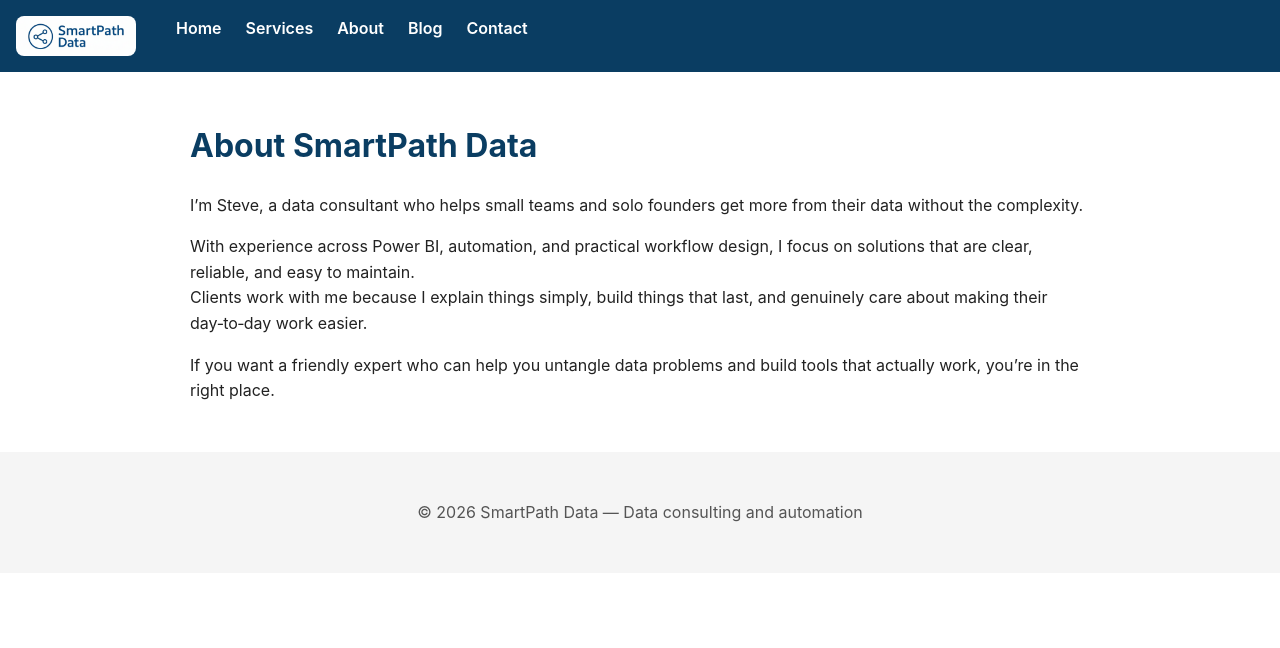
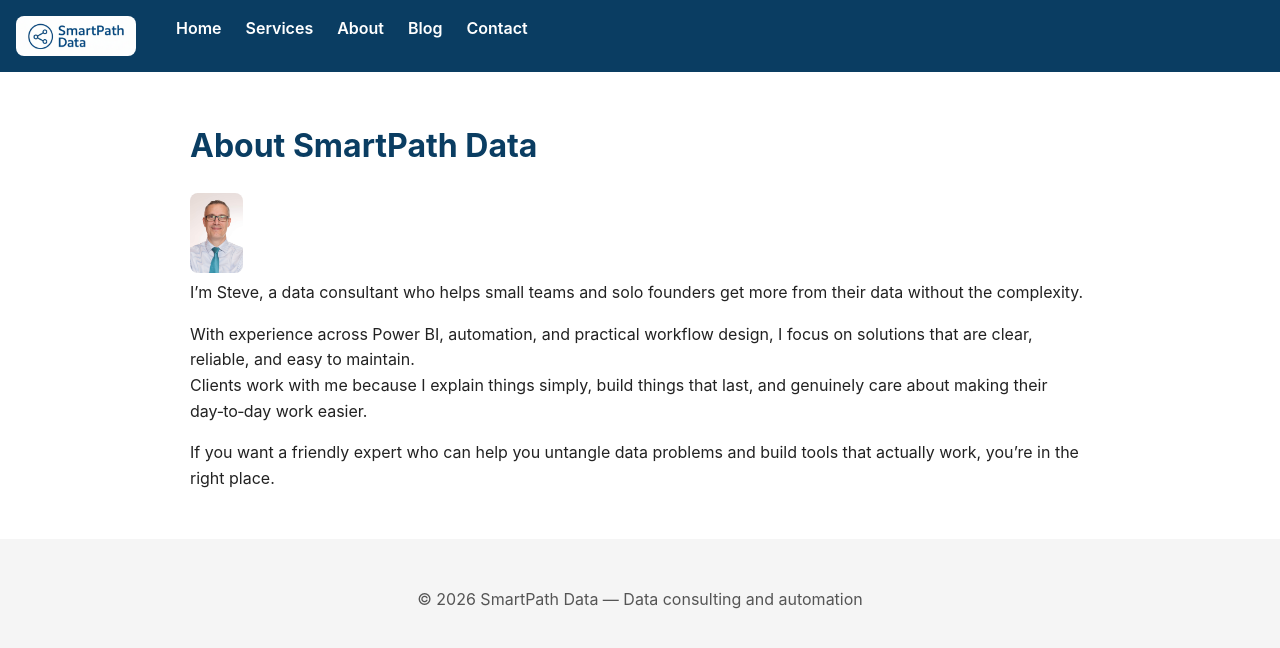
Before and after one commit to smartpathdata/smartpathdata.github.io, a Jekyll site: the page built from about.md, in a window 1280 px wide. Shown: the top 648 px of the page. Built offline with Jekyll 4.4.1, drawn with Linux system fonts in a browser that asks for light colours.

Commit message:
Update about.md

```diff
--- a/about.md
+++ b/about.md
@@ -2,7 +2,7 @@
 layout: page
 title: About SmartPath Data
 ---
-
+<img src="/assets/images/ProfilePic.jpg" alt="Steve" style="height:80px; margin-right:1rem;">
 I’m Steve, a data consultant who helps small teams and solo founders get more from their data without the complexity.
 
 With experience across Power BI, automation, and practical workflow design, I focus on solutions that are clear, reliable, and easy to maintain.
```
